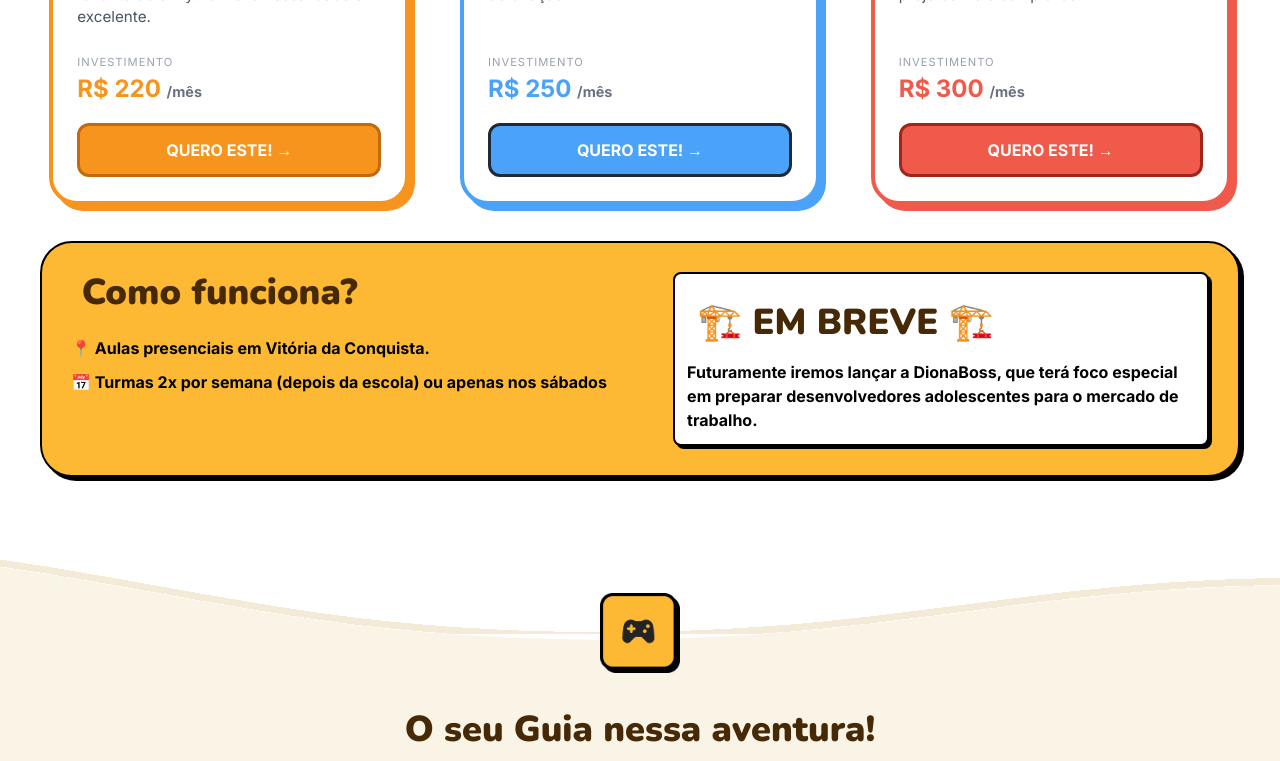
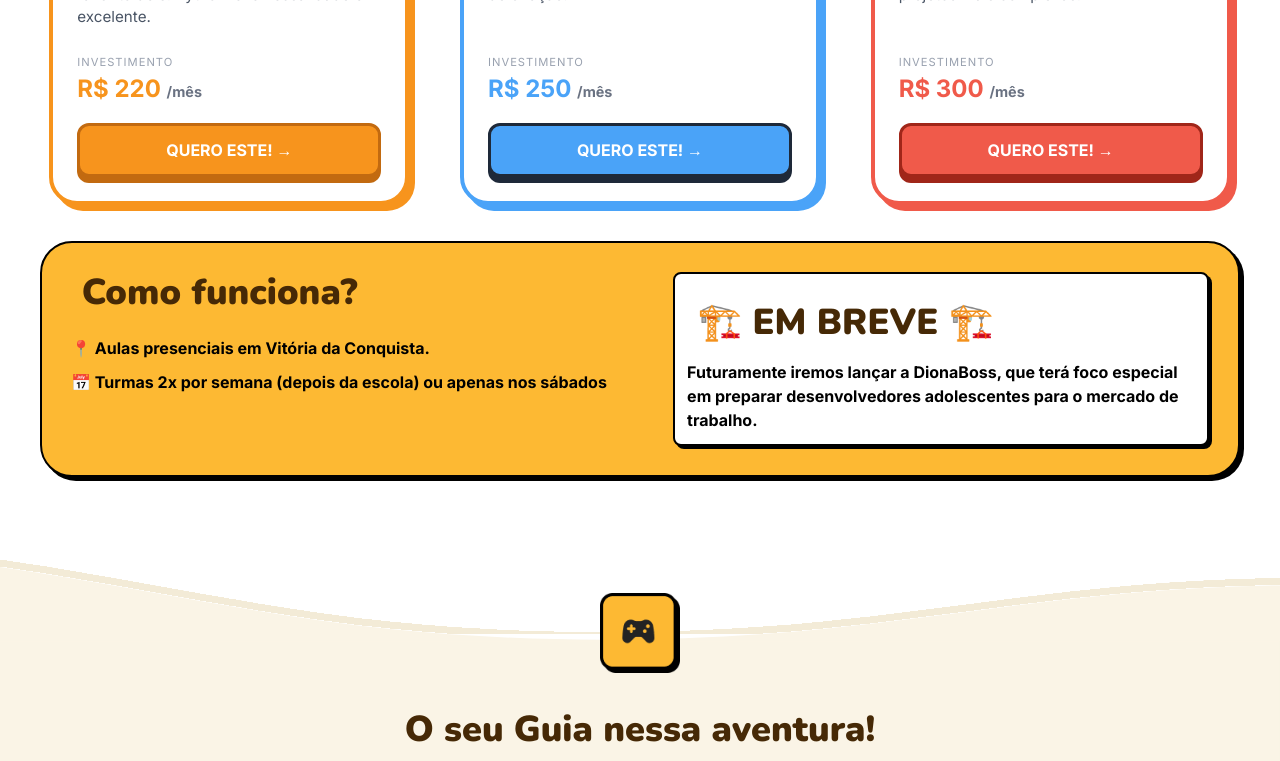
Before and after one commit to mpaaserrano/DKTesting, a React (Vite) app in the folder dionakids/: page / in a window 1280 px wide. Shown: the part 1460-2221 px from the top of the page. Built offline with nearby package versions, Linux system fonts and the light colour scheme.

Commit message:
updated buttons

```diff
--- a/dionakids/src/components/cards/CourseCard.jsx
+++ b/dionakids/src/components/cards/CourseCard.jsx
@@ -53,6 +53,7 @@ export default function CourseCard({
             text="QUERO ESTE! →"
             backgroundColor={color}
             borderColor={borderColor}
+            boxShadow={`0 6px 0 ${borderColor}`}
           />
         </div>
       </div>
--- a/dionakids/src/components/cards/EventCard.jsx
+++ b/dionakids/src/components/cards/EventCard.jsx
@@ -35,7 +35,7 @@ export default function EventCard({
             text={buttonText}
             backgroundColor={color}
             borderColor={buttonBorderColor}
-            boxShadowColor={color}
+            boxShadow={"0 6px 0 #000"}
           />
         </div>
       </div>
```
